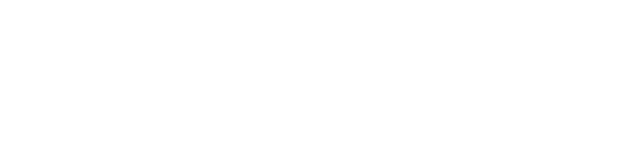
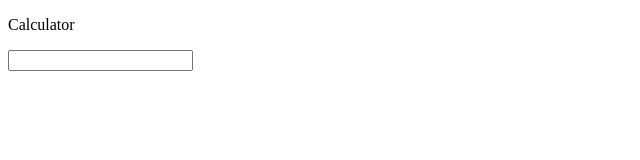
Before and after one commit to emam04bd/odin-calculator, a plain HTML site: page index.html in a window 1280 px wide. Shown: the whole page, without its empty margins (0-640 px from the left). Drawn offline with Linux system fonts and the light colour scheme.

Commit message:
feat: add textfield as calc screen

```diff
--- a/index.html
+++ b/index.html
@@ -7,7 +7,11 @@
     <link rel="stylesheet" href="style.css">
 </head>
 <body>
+    <div id="calc-container">
+        <p id="label">Calculator</p>
+        <input type="text">
 
+    </div>
     <script src="script.js"></script>
 </body>
 </html>
```
